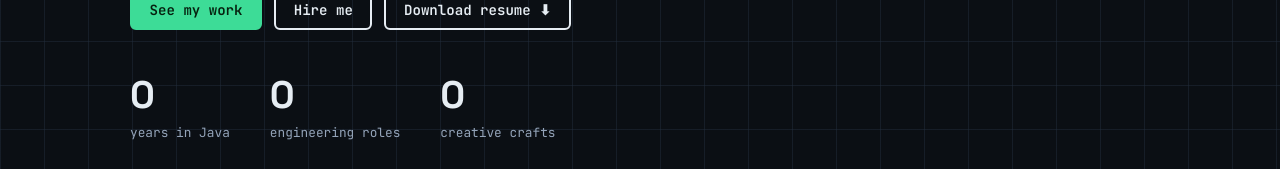
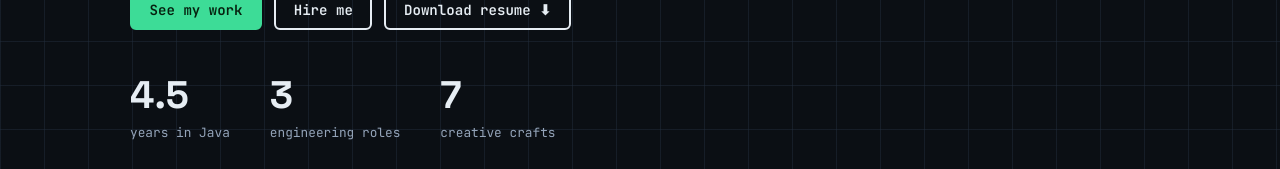
Before and after one commit to JIMichaela18/israelin-michaela-portfolio, a plain HTML site: page index.html in a window 1280 px wide. Shown: the part 575-744 px from the top of the page. Drawn offline with nearby package versions, Linux system fonts and the light colour scheme.

Commit message:
fix: restore animated stats counters

```diff
--- a/index.html
+++ b/index.html
@@ -204,6 +204,17 @@
         var $ = function(s){ return d.querySelector(s); }, $$ = function(s){ return [].slice.call(d.querySelectorAll(s)); };
         var rm = matchMedia("(prefers-reduced-motion:reduce)").matches;
 
+        $$("[data-n]").forEach(function(n){
+            var to = Number(n.dataset.n), dec = n.dataset.n.indexOf(".") > -1, t0 = null;
+            function f(t){
+                t0 = t0 || t;
+                var p = Math.min((t - t0) / 1200, 1);
+                n.textContent = (to * p).toFixed(dec ? 1 : 0);
+                if (p < 1) requestAnimationFrame(f);
+            }
+            if (rm) n.textContent = n.dataset.n; else requestAnimationFrame(f);
+        });
+
         var mb = $("#mode");
         mb.onclick = function(){
             var c = R.dataset.mode === "create";
```
